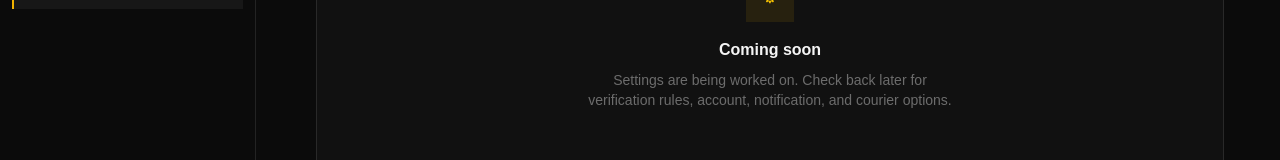
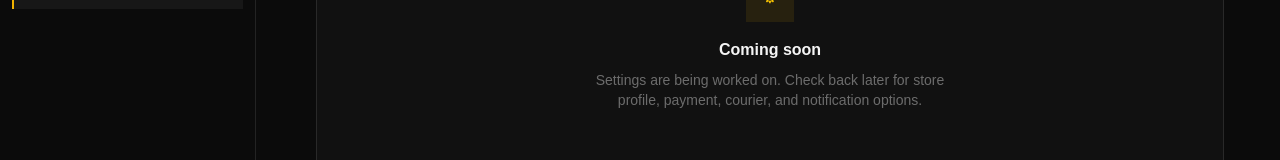
Before and after one commit to dev-nirob1/order-verification-system, a Next.js app: page /admin/settings in a window 1280 px wide. Shown: the part 303-463 px from the top of the page. Built offline with nearby package versions, Linux system fonts and the light colour scheme.

Commit message:
coming soon page

```diff
--- a/src/app/(dashboard)/admin/settings/page.js
+++ b/src/app/(dashboard)/admin/settings/page.js
@@ -1,5 +1,4 @@
-
-export default function SettingsPage() {
+const SettingsPage = () => {
   return (
     <div className="min-h-screen bg-[#0B0B0B] px-4 py-8 sm:px-8 text-[#F5F5F5]">
       <div className="mx-auto max-w-6xl">
@@ -18,11 +17,13 @@ export default function SettingsPage() {
             Coming soon
           </h2>
           <p className="mt-2 max-w-sm text-sm text-[#F5F5F5]/40">
-            Settings are being worked on. Check back later for verification
-            rules, account, notification, and courier options.
+            Settings are being worked on. Check back later for store profile,
+            payment, courier, and notification options.
           </p>
         </div>
       </div>
     </div>
   );
-}
+};
+
+export default SettingsPage;
```
